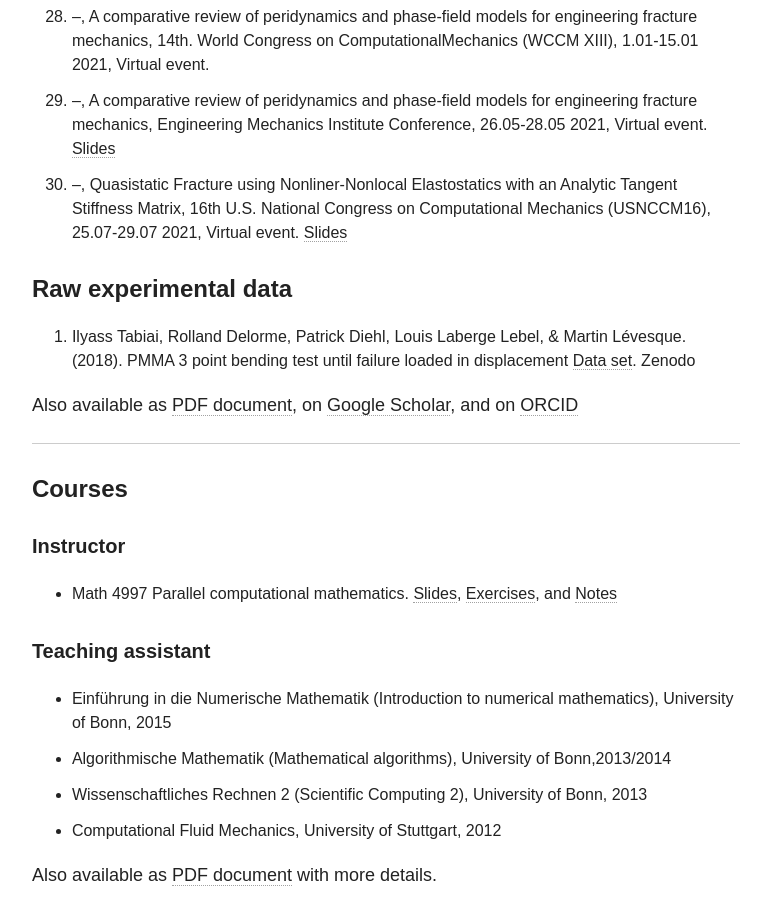
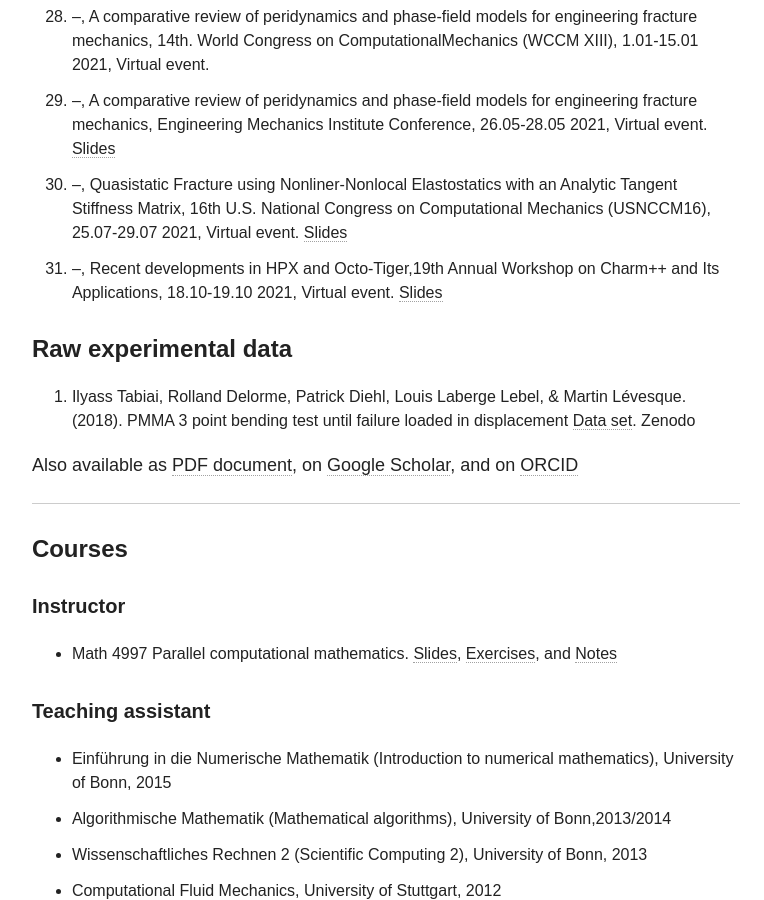
Before and after one commit to diehlpk/diehlpk.github.io, a Jekyll site: the page built from cv/index.md, in a window 1280 px wide and 900 px high, scrolled down 8405 px. Shown: the whole window, without its empty margins (254-1018 px from the left). Built offline with Jekyll 4.4.1, drawn with Linux system fonts in a browser that asks for light colours; nearby versions of some CDN libraries; some web fonts are replaced.

Commit message:
Update CV

```diff
--- a/cv/index.md
+++ b/cv/index.md
@@ -217,7 +217,7 @@ Congress for Theoretical and Applied Mechanics, 04.06-09.06 2018, Rosemont, US.
 28. --, A comparative review of peridynamics and phase-field models for engineering fracture mechanics, 14th. World Congress on ComputationalMechanics (WCCM XIII), 1.01-15.01 2021, Virtual event.
 29. --, A comparative review of peridynamics and phase-field models for engineering fracture mechanics, Engineering Mechanics Institute Conference, 26.05-28.05 2021, Virtual event. [Slides](https://www.slideshare.net/PatrickDiehl3/emi-2021-a-comparative-review-of-peridynamics-and-phasefield-models-for-engineering-fracture-mechanics)
 30. --, Quasistatic Fracture using Nonliner-Nonlocal Elastostatics with an Analytic Tangent Stiffness Matrix, 16th U.S. National Congress on Computational Mechanics (USNCCM16), 25.07-29.07 2021, Virtual event. [Slides](https://www.slideshare.net/PatrickDiehl3/quasistatic-fracture-using-nonlinernonlocal-elastostatics-with-an-analytic-tangent-stiffness-matrix)
-
+31. --, Recent developments in HPX and Octo-Tiger,19th Annual Workshop on Charm++ and Its Applications, 18.10-19.10 2021, Virtual event. [Slides](https://t.co/5MNwSD9Qmw?amp=1)
 
 #### Raw experimental data
 1. Ilyass Tabiai, Rolland Delorme, Patrick Diehl, Louis Laberge Lebel, & Martin Lévesque. (2018). PMMA 3 point bending test until failure loaded in displacement [Data set](http://doi.org/10.5281/zenodo.1172068). Zenodo
```
